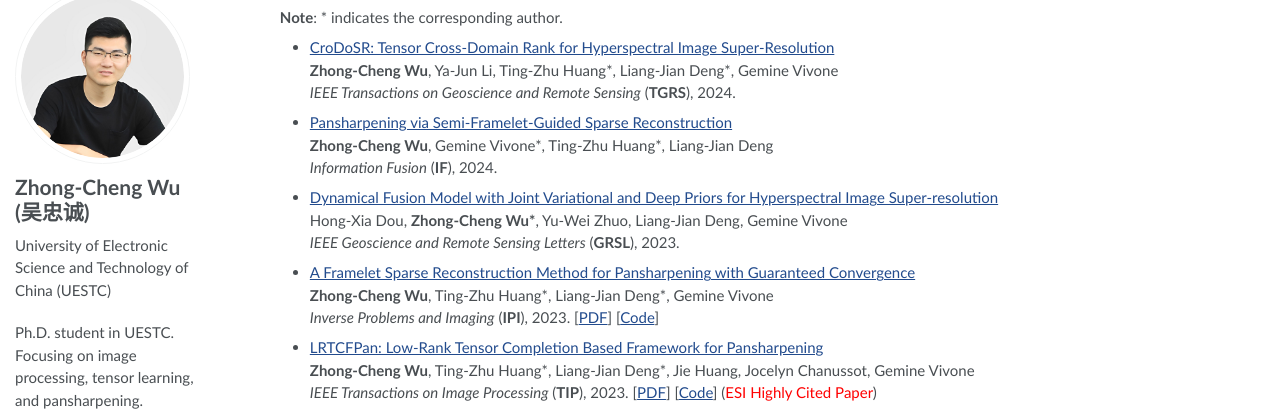
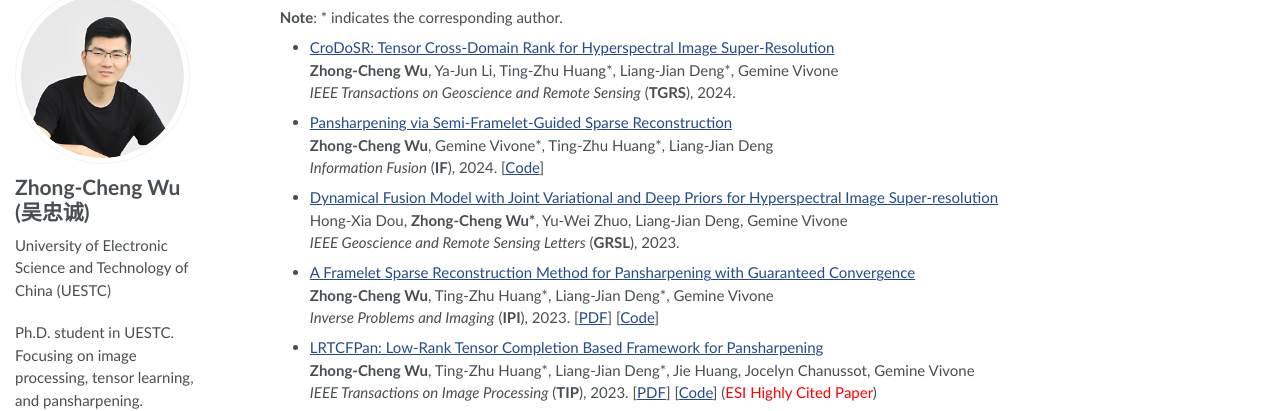
Before and after one commit to zhongchengwu/zhongchengwu.github.io, a Jekyll site: the page built from _pages/about.md, in a window 1280 px wide and 900 px high, scrolled down 314 px. Shown: the part 102-513 px from the top of the window. Built offline with Jekyll 4.4.1, drawn with Linux system fonts in a browser that asks for light colours.

Commit message:
Update about.md

```diff
--- a/_pages/about.md
+++ b/_pages/about.md
@@ -38,7 +38,7 @@ E-mail: <wuzhch97@163.com> &emsp;
 
 - [Pansharpening via Semi-Framelet-Guided Sparse Reconstruction](https://www.sciencedirect.com/science/article/pii/S1566253524000757) <br>
   <b>Zhong-Cheng Wu</b>, Gemine Vivone\*, Ting-Zhu Huang\*, Liang-Jian Deng <br>
-  *Information Fusion* (<b>IF</b>), 2024.
+  *Information Fusion* (<b>IF</b>), 2024. [[Code](https://github.com/zhongchengwu/code_SemiFGSR)]
 
 - [Dynamical Fusion Model with Joint Variational and Deep Priors for Hyperspectral Image Super-resolution](https://ieeexplore.ieee.org/document/10156889) <br>
   Hong-Xia Dou, <b>Zhong-Cheng Wu\*</b>, Yu-Wei Zhuo, Liang-Jian Deng, Gemine Vivone <br>
```
